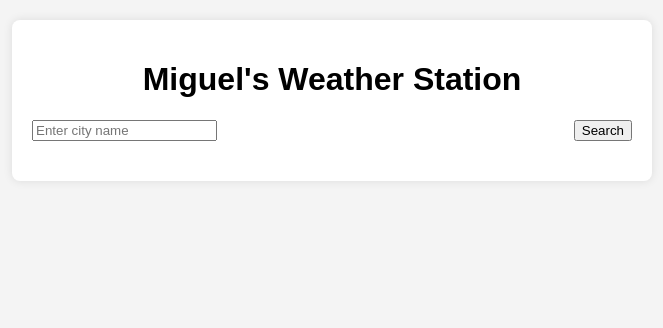
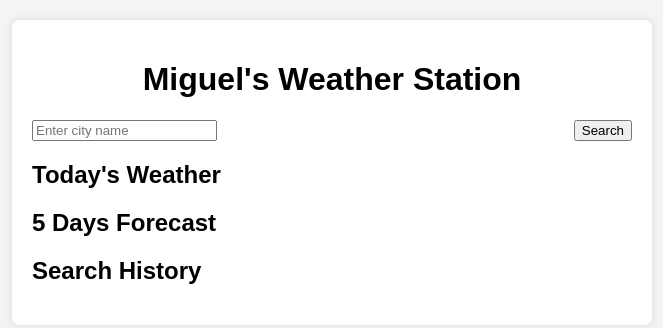
Before and after one commit to MiguelPena0101/Miguel-weather-station, a plain HTML site: page index.html in a window 1280 px wide. Shown: the whole page, without its empty margins (308-971 px from the left). Drawn offline with Linux system fonts and the light colour scheme.

Commit message:
add H2 to cards

```diff
--- a/index.html
+++ b/index.html
@@ -16,8 +16,12 @@
                 <input type="text" id="city-input" placeholder="Enter city name" required>
                 <button type="submit">Search</button>
             </form>
+
+            <h2>Today's Weather</h2>
             <section id="current-weather" class="card"></section>
+            <h2>5 Days Forecast</h2>
             <section id="forecast" class="card"></section>
+            <h2>Search History</h2>
             <section id="search-history" class="card"></section>
         </main>
     </div>
```
